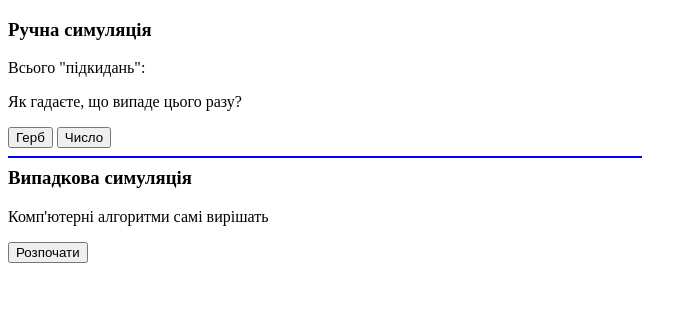
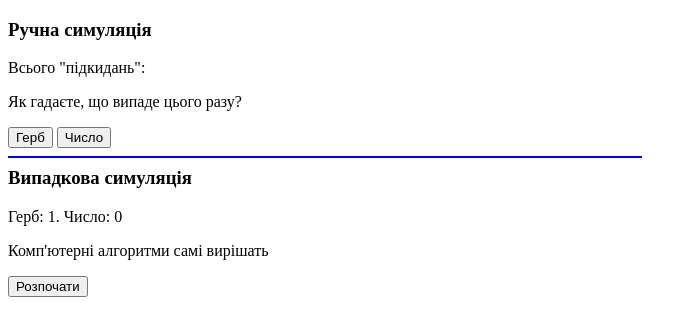
Before and after one commit to olexandros/probability-game, a plain HTML site: page index.html in a window 1280 px wide. Both pictures are taken after a click on the button "Розпочати". Shown: the whole page, without its empty margins (0-697 px from the left). Drawn offline with Linux system fonts and the light colour scheme.

Commit message:
Опрацьовані деталі

```diff
--- a/app.js
+++ b/app.js
@@ -6,12 +6,30 @@ const addHerb = () => {
      herb++;
      total++;
      document.getElementById('current').innerText = `Всього "підкидань": ${total}`;
-     console.log('Herb');
 }
 
 const addChyslo = () => {
      chyslo++;
      total++;
      document.getElementById('current').innerText = `Всього "підкидань": ${total}`;
-     console.log('Chyslo');
 }
+
+const startComp = () => {
+     let compHerb = 0;
+     let compChyslo = 0;
+     let compIterations = total;
+
+     for(let i = 0; i <= compIterations; i++){
+          //повертає рандомне число між 0 і 1
+          let random = Math.random();
+
+          if(random <= 0.5){
+               compHerb++;
+          }
+          else if (random > 0.5){
+               compChyslo++;
+          }
+     }
+
+     document.getElementById('comp-result').innerText = `Герб: ${compHerb}. Число: ${compChyslo}`;
+}
--- a/index.html
+++ b/index.html
@@ -20,8 +20,9 @@
           <hr style="border: solid 1px blue; width: 50%; float: left;">
           <div class="computer">
                <h3>Випадкова симуляція</h3>
+               <p id="comp-result"></p>
                <p>Комп'ютерні алгоритми самі вирішать</p>
-               <button>Розпочати</button>
+               <button onclick="startComp()">Розпочати</button>
           </div>
      </div>
 </body>
```
